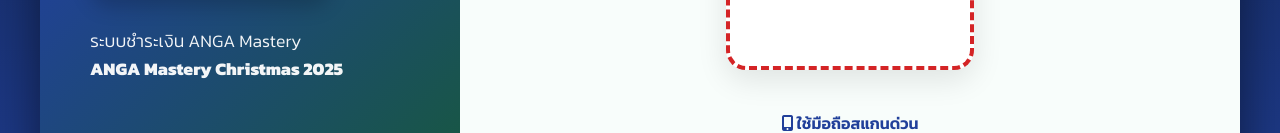
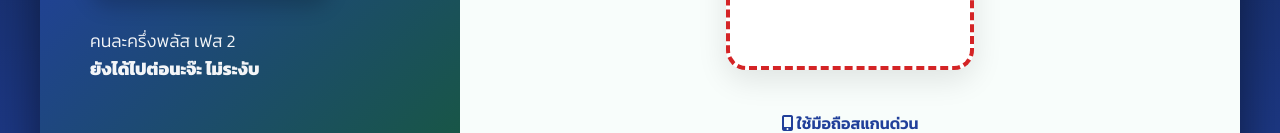
Before and after one commit to Suppanat-ANGA/christmas, a plain HTML site: page index.html in a window 1280 px wide. Shown: the part 455-588 px from the top of the page. Drawn offline with Linux system fonts and the light colour scheme; a script that the page names is missing.

Commit message:
Update index.html

```diff
--- a/index.html
+++ b/index.html
@@ -266,8 +266,8 @@
             </div>
 
             <p class="season-greeting">
-                ระบบชำระเงิน ANGA Mastery<br>
-                <strong>ANGA Mastery Christmas 2025</strong>
+                คนละครึ่งพลัส เฟส 2<br>
+                <strong>ยังได้ไปต่อนะจ๊ะ ไม่ระงับ</strong>
             </p>
         </div>
 
```
